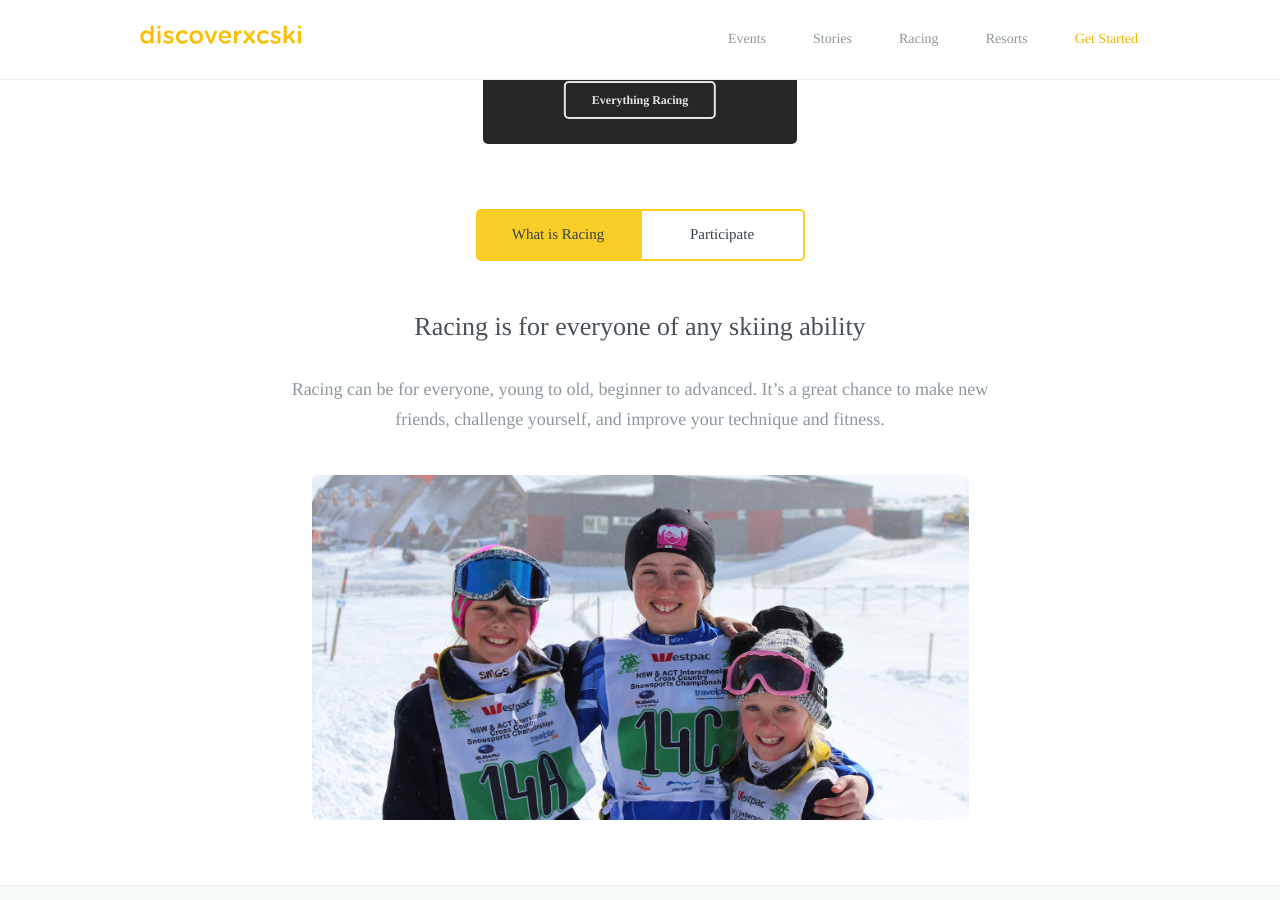
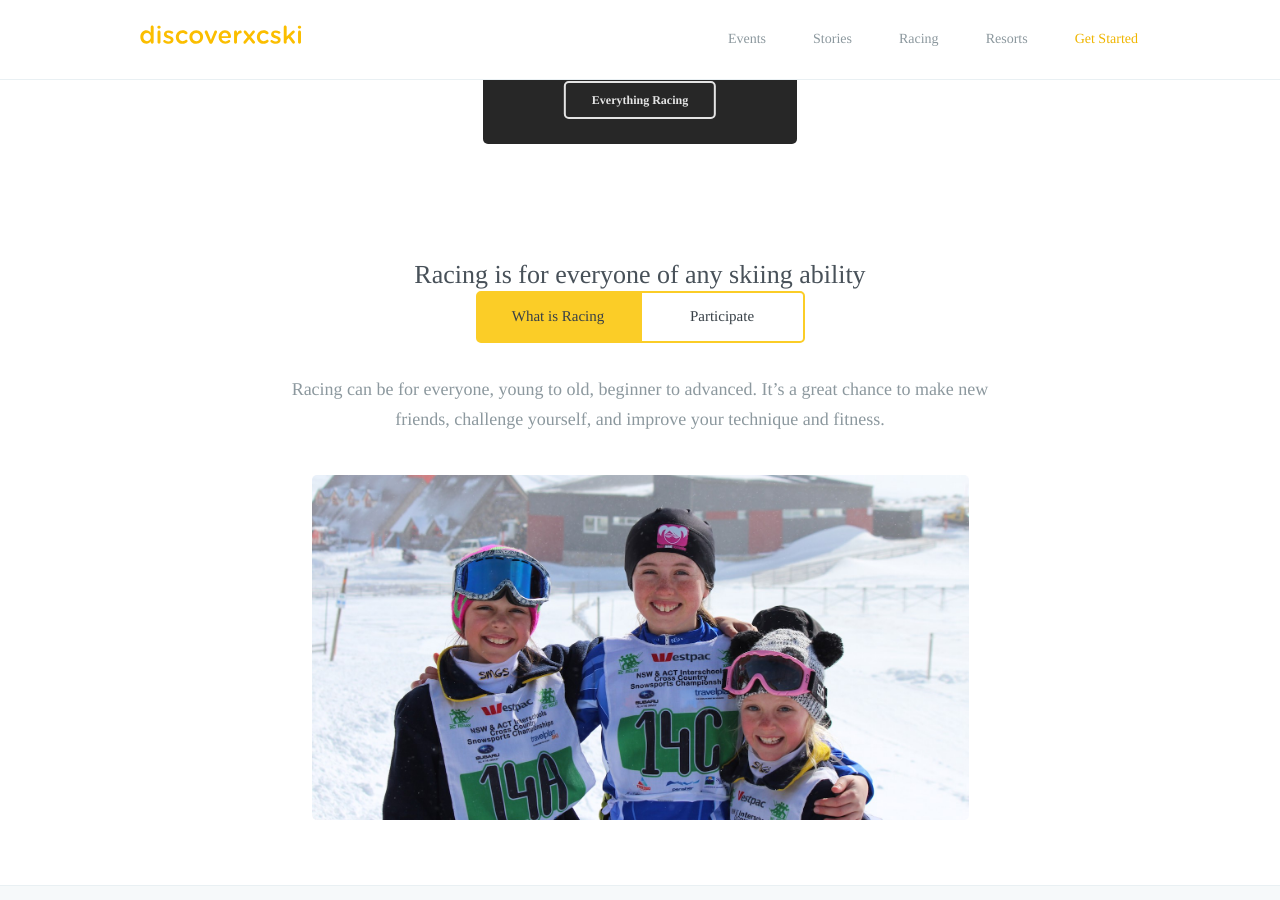
Before and after one commit to robcatto/robcatto.github.io, a Jekyll site: the page index.html, which Jekyll copies as it is, in a window 1280 px wide and 900 px high, scrolled down 464 px. Built offline with Jekyll 4.4.1, drawn with Linux system fonts in a browser that asks for light colours; some web fonts are replaced; Markdown is read by kramdown in place of the engine named in the settings; part of the change alters nothing that is shown.

Commit message:
Home Page Commits

```diff
--- a/index.html
+++ b/index.html
@@ -173,6 +173,8 @@
                     </div>
              </section>
 
+              <h3>Racing is for everyone of any skiing ability</h3>
+
                <input id="tab1" type="radio" name="tabs" checked>
       <label class="button" for="tab1" style="
         border-radius: 5px 0px 0px 5px;
@@ -197,7 +199,7 @@
       <div class="content">
         <div id="content1">
         <section class="mobile_section" style="border-bottom: none">
-                <h3>Racing is for everyone of any skiing ability</h3>
+
                 <p>Racing can be for everyone, young to old, beginner to advanced. It’s a great chance to make new friends, challenge yourself, and improve your technique and fitness.
                 </p>
                 <div class="one">
```
